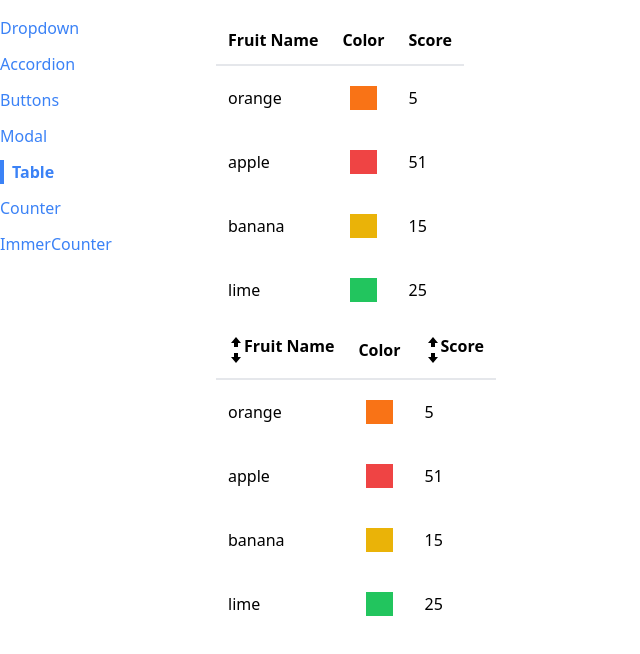
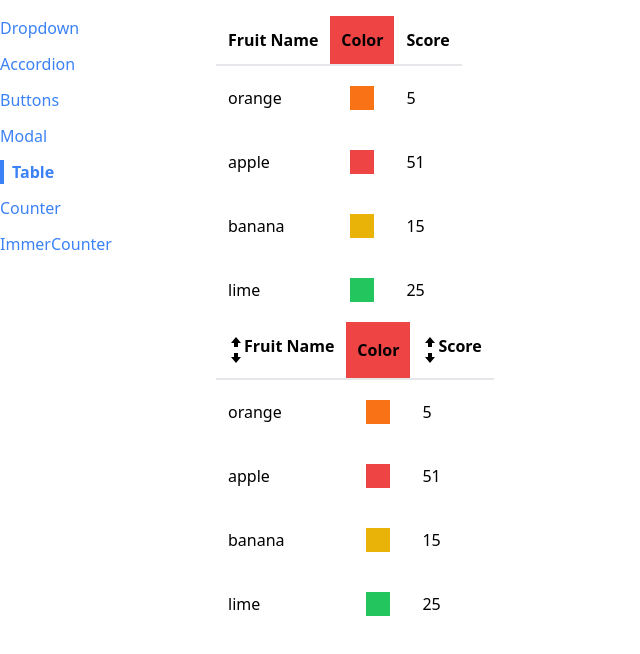
Before and after one commit to MrBrrr/react-components, a React (Create React App) app: page /table in a window 1280 px wide. Shown: the top 654 px of the page, without its empty margins (0-640 px from the left). Built offline with nearby package versions, Linux system fonts and the light colour scheme.

Commit message:
renaming + readme

```diff
--- a/src/components/Table.js
+++ b/src/components/Table.js
@@ -1,13 +1,13 @@
 import { Fragment } from "react";
 
 function Table({ data, config, keyFn }) {
-  const renderedHeaders = config.map((header) => {
-    if (header.header) {
-      return <Fragment key={header.label}>{header.header()}</Fragment>;
+  const renderedHeaders = config.map((column) => {
+    if (column.header) {
+      return <Fragment key={column.label}>{column.header()}</Fragment>;
     } else {
       return (
-        <th key={header.label} className="p-3">
-          {header.label}
+        <th key={column.label} className="p-3">
+          {column.label}
         </th>
       );
     }
--- a/src/pages/TablePage.js
+++ b/src/pages/TablePage.js
@@ -19,6 +19,7 @@ function TablePage() {
     {
       label: "Color",
       render: (fruit) => <div className={`p-3 m-2 ${fruit.color}`}></div>,
+      header: () => <th className="bg-red-500">Color</th>,
     },
     {
       label: "Score",
```
Also changed, not shown: 1 other file (tests, documents, lock files or other folders).
